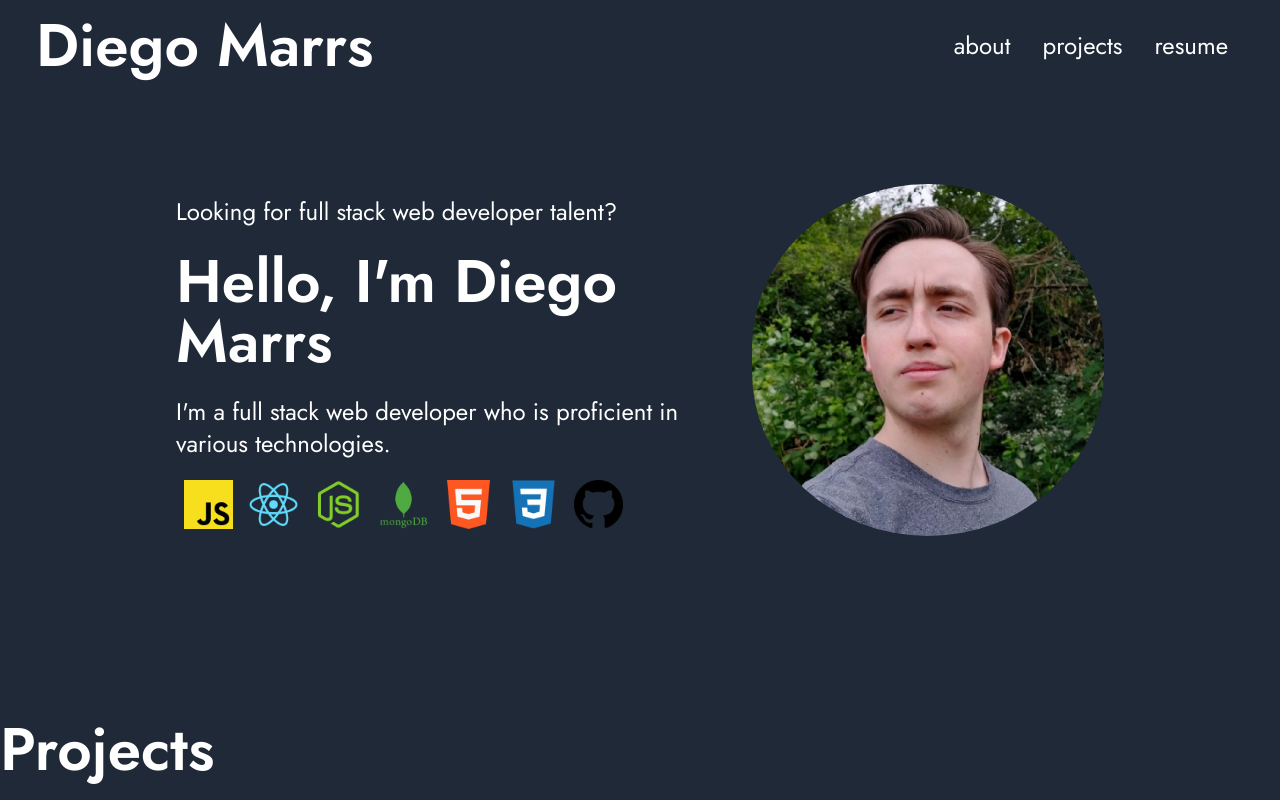
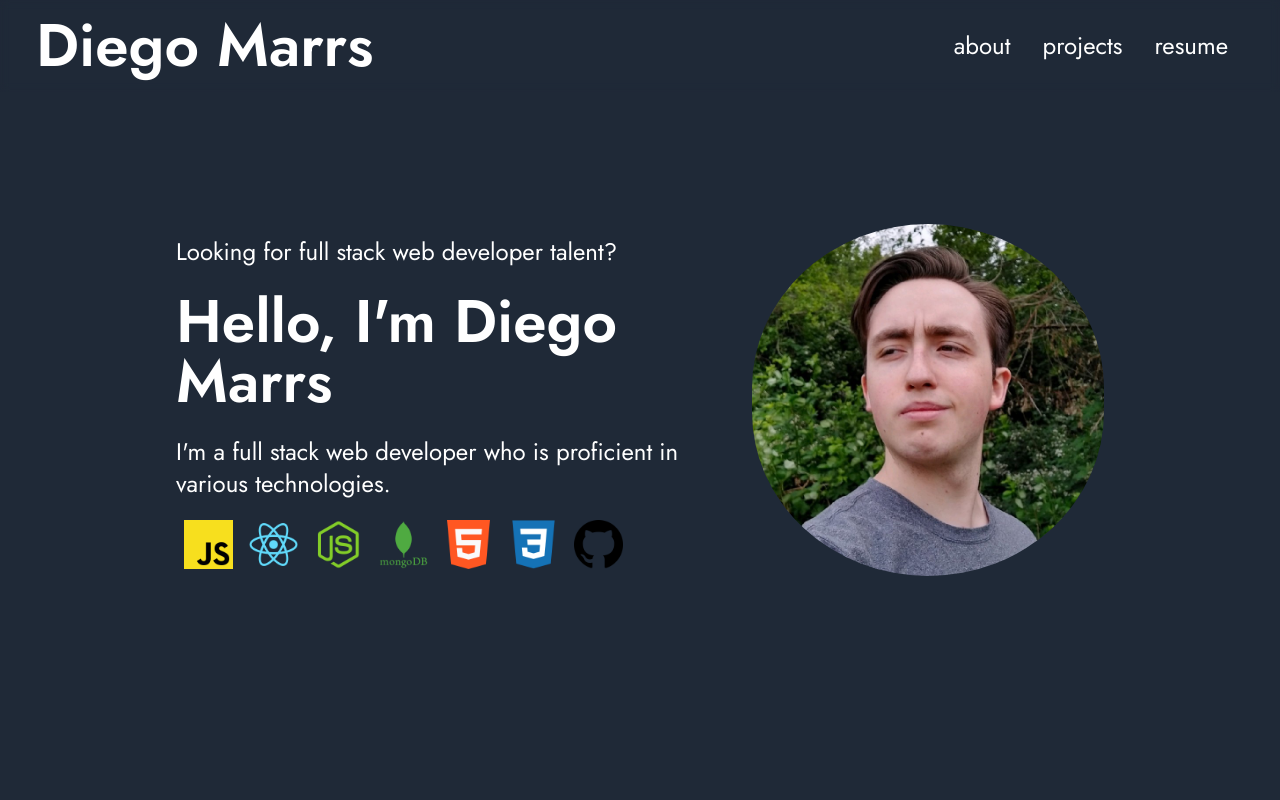
Before and after one commit to StaticCloud/diego-marrs, a React (Create React App) app: page / in a window 1280 px wide. Shown: the top 800 px of the page. Built offline with nearby package versions, Linux system fonts and the light colour scheme.

Commit message:
fixed about section

```diff
--- a/src/components/Landing.js
+++ b/src/components/Landing.js
@@ -14,7 +14,7 @@ const icons = [js, react, nodejs, mongodb, html, css, github]
 
 function Landing() {
     return (
-        <section className="dark:text-white dark:bg-gray-800 py-20">
+        <section className="fixed w-full top-0 z-0 dark:text-white dark:bg-gray-800 h-screen flex items-center">
             <div className="flex flex-row md:flex-row-reverse flex-wrap mx-auto justify-center">
                 <div className="max-w-sm px-4">
                     <img className="py-3 rounded-full" src={profilePic}/>
--- a/src/components/Navbar.js
+++ b/src/components/Navbar.js
@@ -2,7 +2,7 @@ import React from 'react';
 
 function Navbar() {
     return (
-        <nav className="flex flex-wrap p-4 dark:bg-gray-800 dark:text-white transition-all duration-700 sticky top-0">
+        <nav className="fixed w-full top-0 flex flex-wrap p-4 backdrop-blur-sm dark:text-white transition-all duration-700 z-50">
             <h1 className="flex-1 font-semibold text-6xl px-5">Diego Marrs</h1>
             <div className="flex-1 flex items-center justify-end px-5">
                 <ul className="flex">
--- a/src/components/Projects.js
+++ b/src/components/Projects.js
@@ -2,12 +2,9 @@ import React from 'react';
 
 function Projects() {
     return (
-        <section className="dark:bg-gray-800 dark:text-white py-20">
-            <div>
-                <h1 className="text-6xl font-semibold py-3 max-w-xl">Projects</h1>
-                <div className="grid grid-cols-3 gap-4 max-w-xl">
-
-                </div>
+        <section className="h-screen w-full dark:bg-gray-900 dark:text-white py-20 z-40 relative">
+            <div className="flex items-center">
+                <h1 className="text-6xl font-semibold inline-block p-4 mx-auto">Projects</h1>
             </div>
         </section>
     );
--- a/src/pages/Home.js
+++ b/src/pages/Home.js
@@ -12,6 +12,7 @@ function Home() {
         <div className={`${mode}`}>
             <Nav/>
             <Landing/>
+            <div className='h-screen'></div>
             <Projects/>
             {/* <button onClick={() => mode == 'dark' ? setMode('') : setMode('dark')}>
                 Toggle Theme
```
